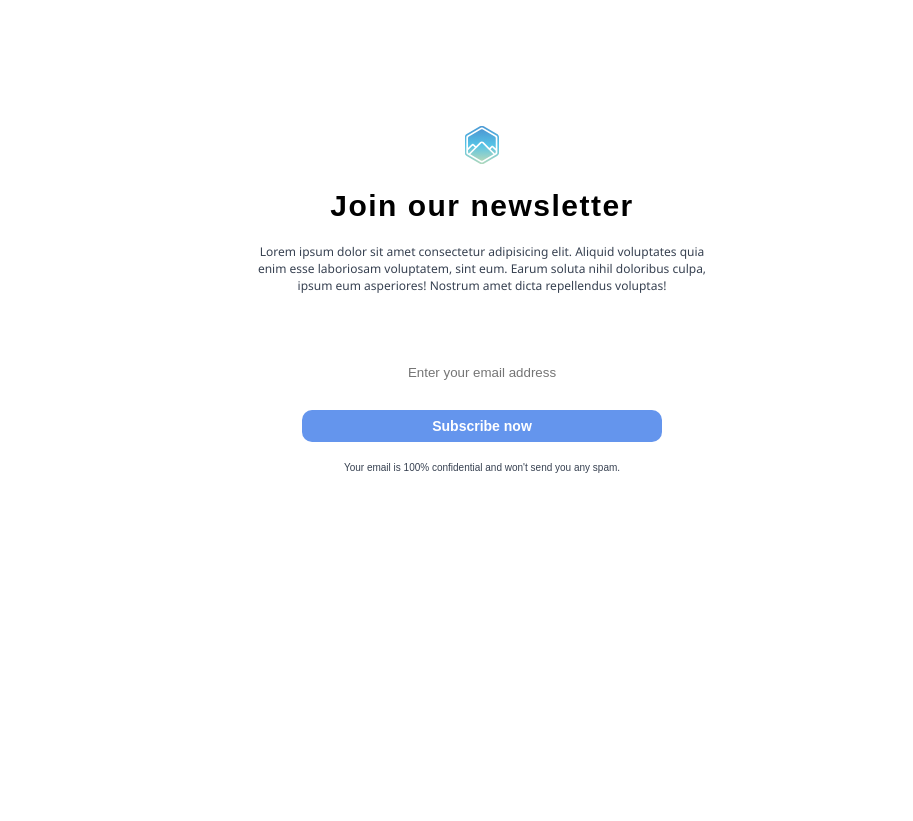
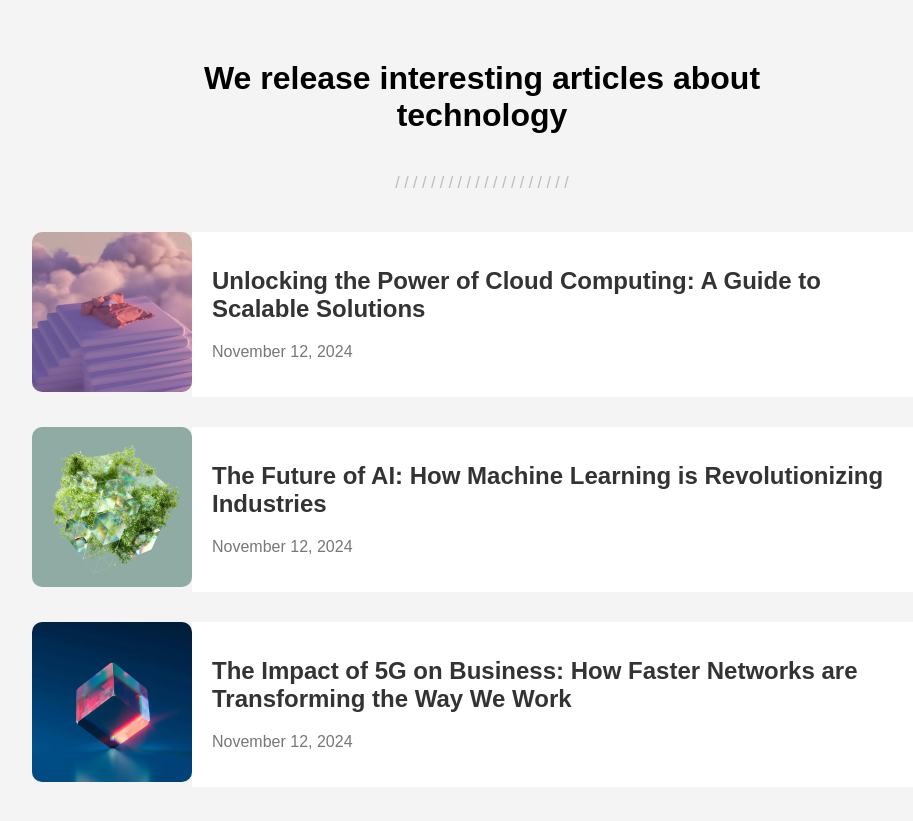
Before and after one commit to axelaaronpalacioz-star/Simple-Article-Listing, a plain HTML site: page index.html in a window 1280 px wide. Shown: the whole page, without its empty margins (158-1071 px from the left). Before the commit the page ends 800 px from the top, so only its background shows below. Drawn offline with Linux system fonts and the light colour scheme.

Commit message:
Add files via upload

```diff
--- a/index.html
+++ b/index.html
@@ -1,5 +1,5 @@
 <!DOCTYPE html>
-<html lang="es">
+<html lang="en">
   <head>
     <meta charset="UTF-8" />
     <meta name="viewport" content="width=device-width, initial-scale=1.0" />
@@ -9,31 +9,40 @@
       type="image/x-icon"
       sizes="96x96"
     />
-    <title>Join Our Newsletter</title>
-    <link rel="stylesheet" href="styles/styles.css">
+    <link rel="stylesheet" href="styles/styles.css" />
+    <title>Simple Article Listing</title>
   </head>
   <body>
-<body>
-    <div id="card">
-        <div class="herder-card">
-            <img src="resources/logo.svg" alt="logo">
-            <h1 class="title">Join our newsletter</h1>
-            <p class="description">Lorem ipsum dolor sit amet consectetur
-                adipisicing elit. Aliquid voluptates quia enim esse laboriosam
-                voluptatem, sint eum. Earum soluta nihil doloribus culpa, ipsum eum
-                asperiores! Nostrum amet dicta repellendus voluptas!</p>
-        </div>
-
+    <div class="title">
+      <h1>We release interesting articles about technology</h1>
+      <p>/ / / / / / / / / / / / / / / / / / / /</p>
     </div>
-    <div id="sub">
-        <div class="author-info">
-            <input type="email" name="Correro" placeholder="Enter your email address">
-            <br>
-            <a href="#" class="btn-link">Subscribe now</a>
-            <p>Your email is 100% confidential and won't send you any spam.</p>
-        </div>
-    </div>
-
-
+    <section class="articulos">
+      <div class="author-info-img">
+        <img src="resources/photo_1.png" alt="">
+      </div>
+      <div class="author-info">
+        <h2>Unlocking the Power of Cloud Computing: A Guide to Scalable Solutions</h2>
+        <p>November 12, 2024</p>
+      </div>
+    </section>
+    <section class="articulos">
+      <div class="author-info-img">
+        <img src="resources/photo_3.png" alt="">
+      </div>
+      <div class="author-info">
+        <h2>The Future of AI: How Machine Learning is Revolutionizing Industries</h2>
+        <p>November 12, 2024</p>
+      </div>
+      </section>
+      <section class="articulos">
+      <div class="author-info-img">
+        <img src="resources/photo_2.png" alt="">
+      </div>
+      <div class="author-info">
+        <h2>The Impact of 5G on Business: How Faster Networks are Transforming the Way We Work</h2>
+        <p>November 12, 2024</p>
+      </div>
+    </section>
   </body>
 </html>
--- a/styles/styles.css
+++ b/styles/styles.css
@@ -1,82 +1,56 @@
-* {
-    margin: 0;
-    padding: 0;
-    box-sizing: border-box;
-    color: rgb(55, 65, 81);
-    text-align: center;
-    font-family: Arial, Helvetica, sans-serif;
-}
-
 body {
-    height: 100vh;
-    width: 100vw;
-    padding-top: 50px;
-}
-
-#card{
-    max-width: 550px;
-    padding: 50px;
-    border-radius: 15px;
-    margin: 0 auto;
-    background-color: #fff;
-}
-
-.herder-card img{
-    width: 50px;
-    margin-top: 20px;
-    border-radius: 50%;
+  font-family: Arial, sans-serif;
+  background-color: #f4f4f4;
+  margin: 0;
+  padding: 20px;
 }
 
 .title {
-    font-size: 20px;
-    letter-spacing: 1.5px;
-    margin-top: 15px;
-    font-weight: bold;
-    color: #000;
-    margin-bottom: 20px;
-    font-size: 30px;
+  max-width: 900px;
+  margin: auto;
+  text-align: center;
+  margin-top: 40px;
+  margin-bottom: 40px;
+  max-width: 700px;
 }
 
-
-.description{
-    font-size: 12px;
-    font-family: 'Segoe UI', Tahoma, Geneva, Verdana, sans-serif;
-    font-weight: 500;
+.title h1 {
+  margin-bottom: 40px;
 }
 
-.social-links{
-    margin-top: 25px;
-}
-
-#sub{
-    max-width: 400px;
-    padding: 20px;
-    margin: 0 auto;
-    background-color: #fff;
+.title p{
+    color: grey;
+    opacity: .5;
 }
 
 .author-info {
-    font-size: 14px;
+  background-color: white;
+  padding: 20px;
+  margin-bottom: 30px;
 }
 
-.author-info input{
-    border: transparent;
-    margin-bottom: 30px;
-    color: #000;
+.articulos{
+  display: flex;
+  margin-bottom: 30px;
+  max-width: 900px;
+  margin: 0 auto;
 }
 
-.author-info a {
-    text-decoration: none;
-    display: block;
-    color: #fff;
-    text-align: center;
-    font-weight: bold;
-    background-color: cornflowerblue;
-    margin-bottom: 20px;
-    padding: 8px 0;
-    border-radius: 10px;
+.author-info-img img{
+  border-radius: 10px;
 }
 
-#sub p{
-    font-size: 10px;
+.author-info h2 {
+  margin-top: 15px;
+  color: #333;
 }
+
+.author-info p {
+  color: #777;
+}
+
+@media screen and (max-width:480px){
+  .articulos{
+    display: contents;
+  }
+}
```
Also changed, not shown: design/Desktop_1350px.jpg, design/Mobile_412px.jpg, design/Tablet_1024px.jpg, resources/Seperator.svg (added), resources/photo_1.png (added), resources/photo_1@2x.png (added), resources/photo_2.png (added), resources/photo_2@2x.png (added), resources/photo_3.png (added), resources/photo_3@2x.png (added), 1 other file.
